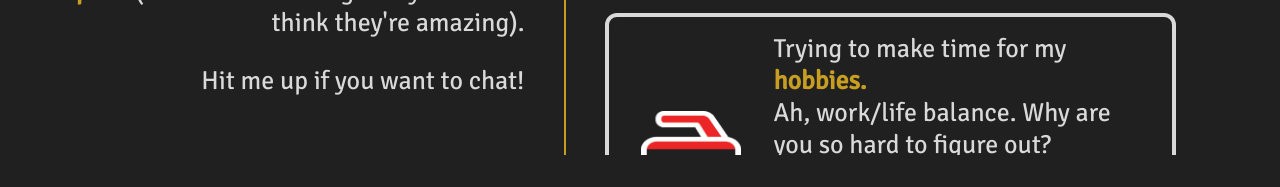
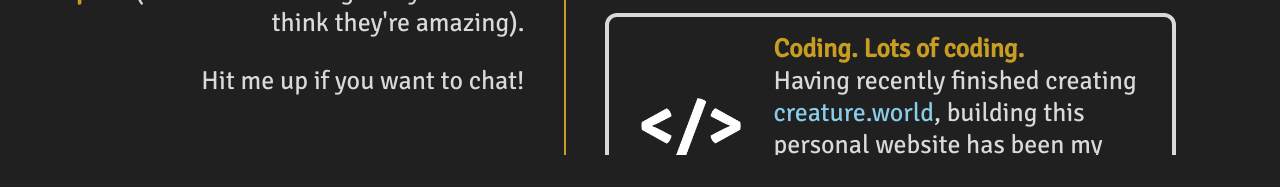
Before and after one commit to ChristopherOka/personal-website, a plain HTML site: page index.html in a window 1280 px wide. Both pictures are taken after a click on the element "About". Shown: the part 613-800 px from the top of the page. Drawn offline with Linux system fonts and the light colour scheme; a web font is replaced by a local one.

Commit message:
added card back

```diff
--- a/index.html
+++ b/index.html
@@ -194,6 +194,32 @@
                                         two of my biggest goals: creating real
                                         positive impact, and working with
                                         leading edge technology.
+                                    </p>
+                                </div>
+                            </div>
+                            <div class="card">
+                                <div class="left-image">
+                                    <img
+                                        src="./Images/code.png"
+                                        alt="Coding brackets"
+                                    />
+                                </div>
+                                <div class="right-text">
+                                    <p>
+                                        <b class="gold"
+                                            >Coding. Lots of coding.</b
+                                        >
+                                    </p>
+                                    <p>
+                                        Having recently finished creating
+                                        <a
+                                            href="https://creature.world"
+                                            target="_blank"
+                                            rel="noopener noreferrer"
+                                            >creature.world</a
+                                        >, building this personal website has
+                                        been my current challenge. More projects
+                                        are on the way!
                                     </p>
                                 </div>
                             </div>
```
